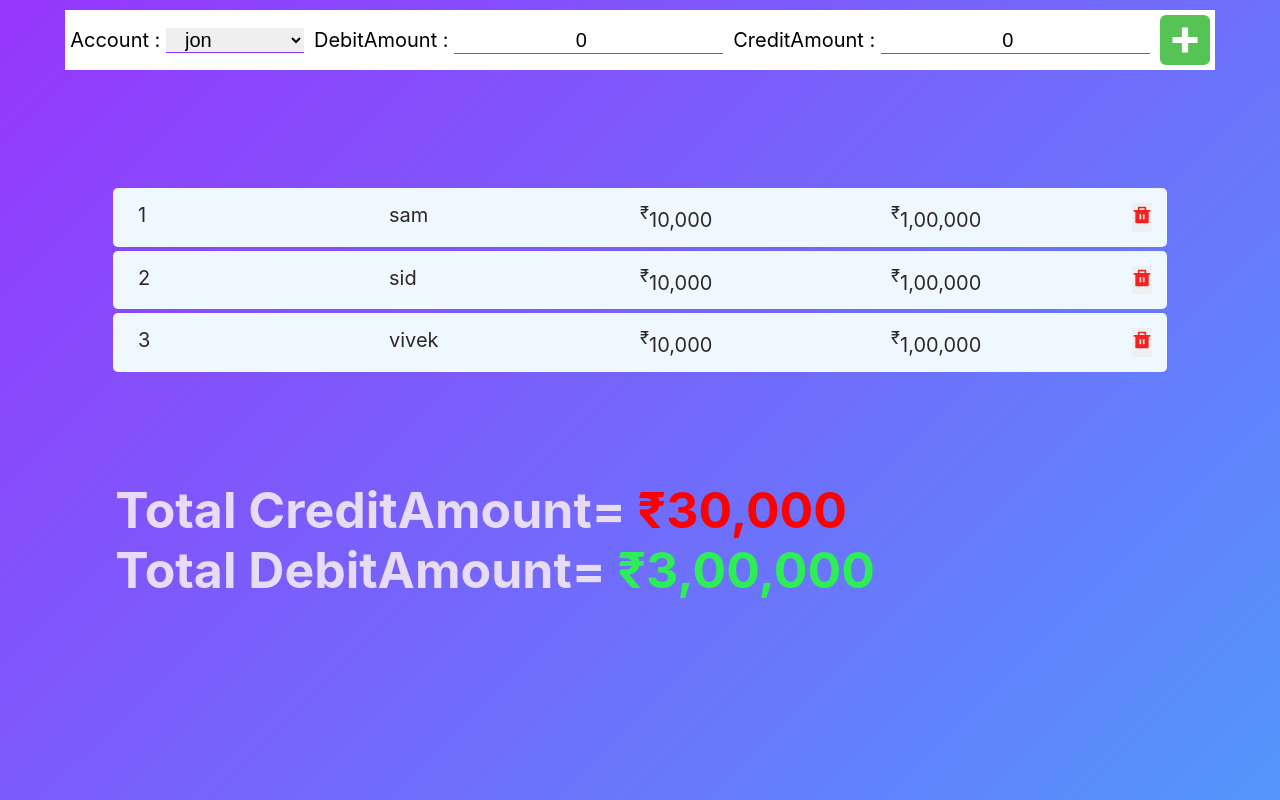
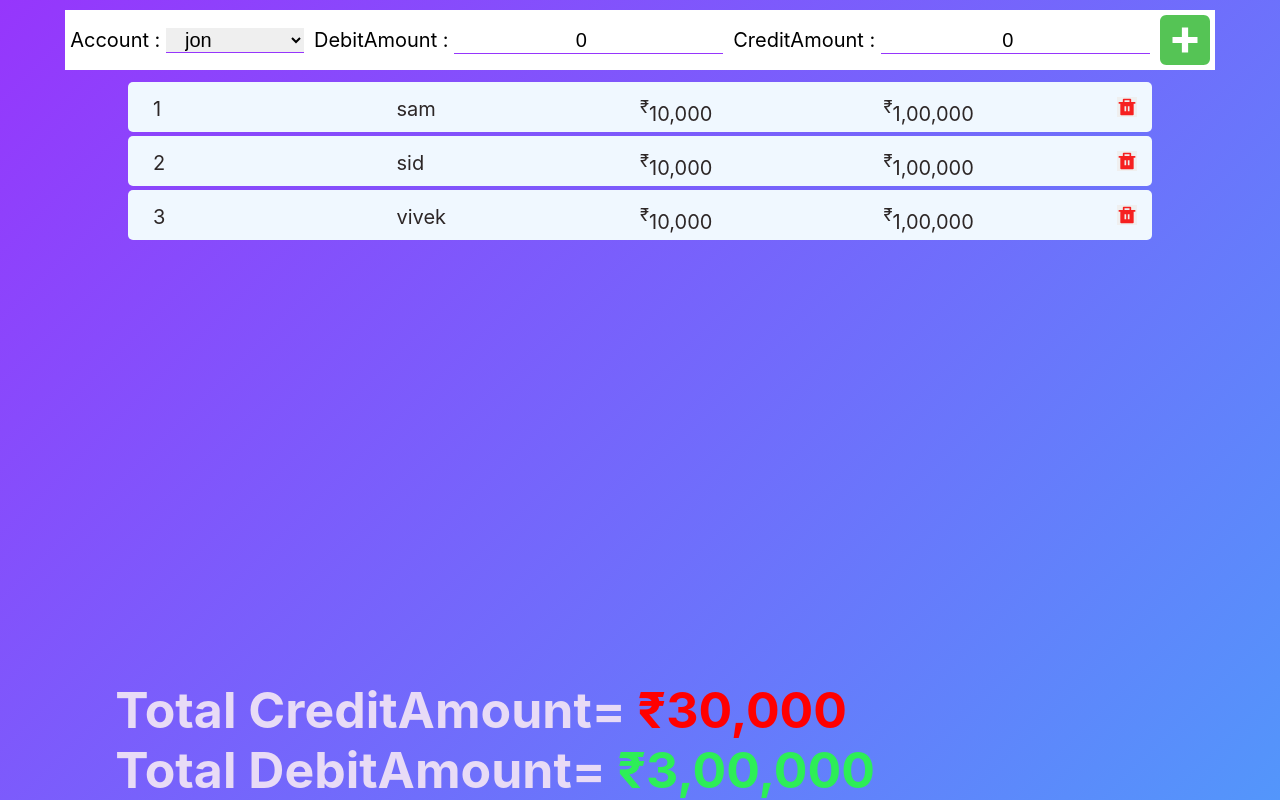
Before and after one commit to sachi1402/assesment, a React (Create React App) app: page / in a window 1280 px wide. Built offline with nearby package versions, Linux system fonts and the light colour scheme.

Commit message:
fixed styling

```diff
--- a/src/components/form.css
+++ b/src/components/form.css
@@ -60,15 +60,32 @@ input {
     justify-content: center;
     align-items:center;
 }
+.list_con{
+    /* background-color:red; */
+    height:600px;
+    /* padding-top: 10px; */
+    overflow: hidden;
+    box-sizing: border-box;
+}
 .list{
-    justify-content: center;
-    align-items:center;
+    box-sizing: border-box;
     display: flex;
     flex-direction: column;
-    height:50vh;
+    justify-content: flex-start;
+    align-items:center;
+    /* background-color: red; */
+    /* padding:100px; */
+    height:100%;
     width: 100vw;
+    position:relative;
+    overflow:auto;
+    overflow-y: scroll ;
+    /* padding-top:100px; */
+    /* margin-top:20px; */
+    /* background-color: red; */
 }
 .list_item{
+    box-sizing: border-box;
     background-color: aliceblue;
     width: 80%;
     display: flex;
@@ -77,8 +94,14 @@ input {
     padding: 15px;
     margin: 2px;
     font-size: 20px;
+    height:50px;
     color: rgb(45, 39, 39);
     border-radius:5px;
+    /* margin-top: 20px; */
+    z-index: 1;
+    /* padding-top:20px;    */
+    /* overflow-y: scroll; */
+
 
 }
 .list_item > div{
--- a/src/components/form.js
+++ b/src/components/form.js
@@ -61,6 +61,7 @@ function Form() {
         </form>
 
     </div>
+    <div className="list_con">
         <div className="list" >
             {Data.map(e=>
             <div  key={e.id} className="list_item">
@@ -73,6 +74,7 @@ function Form() {
             </div >
         )}
         </div>
+    </div>
     <div className="totla">
         <div className="tcd">Total CreditAmount= <b>₹{Intl.NumberFormat('en-IN', { maximumSignificantDigits: 3 }).format(totalCredit)}</b></div>
         <div className="tdb">Total DebitAmount= <b>₹{Intl.NumberFormat('en-IN', { maximumSignificantDigits: 3 }).format(totalDebit)}</b></div>
```
Lines whose indentation alone changed are shown as unchanged.
